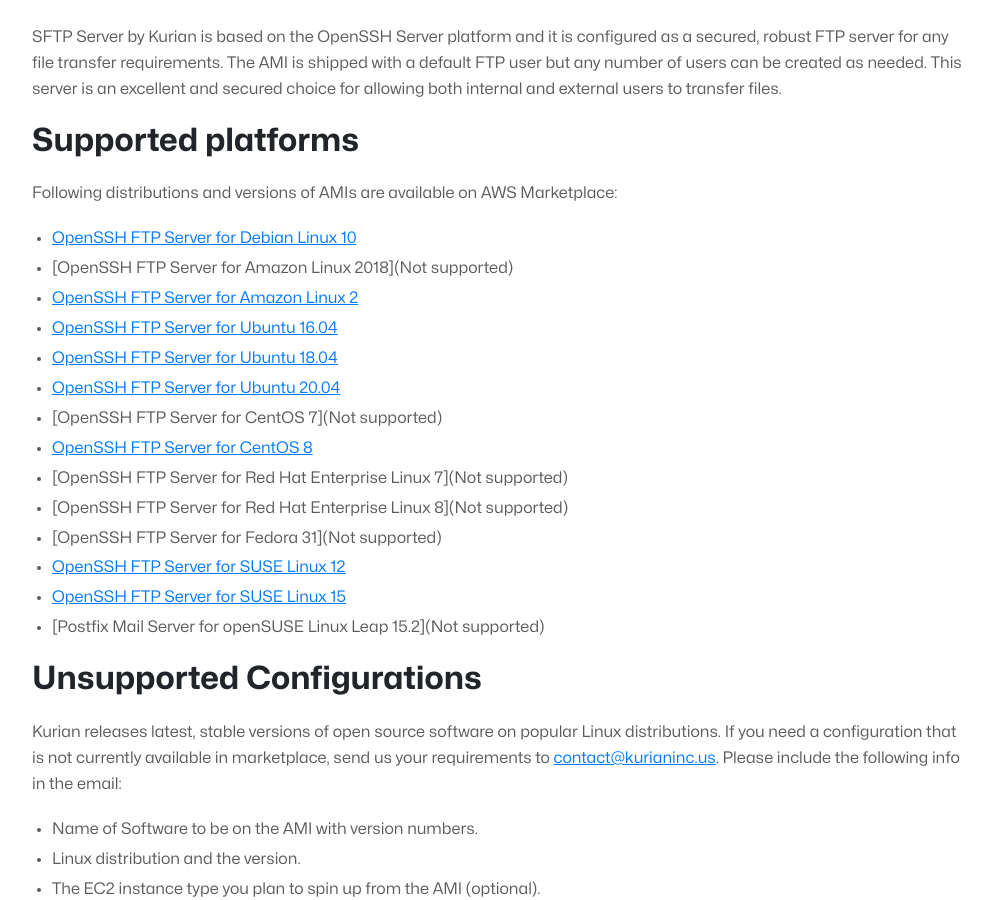
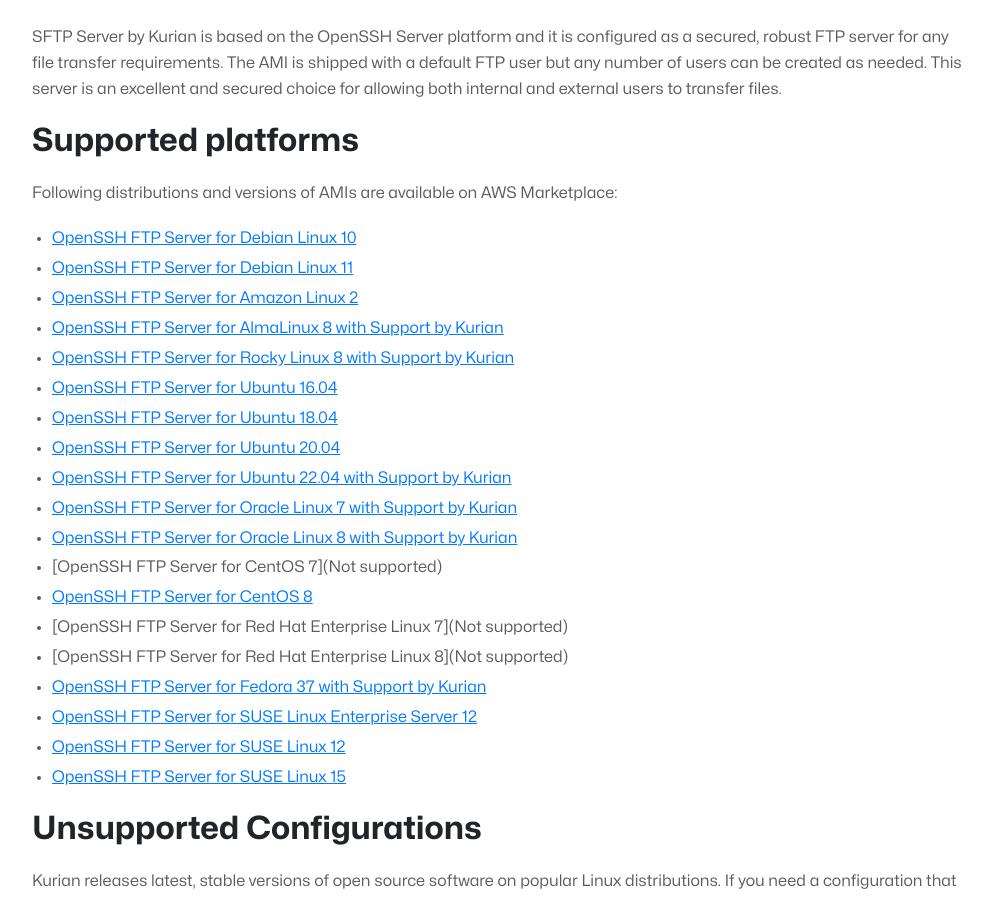
Before and after one commit to kurianinc/kurianinc, a Jekyll site: the page built from _products/openssh-ftp-server.md, in a window 1280 px wide and 900 px high, scrolled down 334 px. Shown: the whole window, without its empty margins (143-1135 px from the left). Built offline with Jekyll 4.4.1, drawn with Linux system fonts in a browser that asks for light colours.

Commit message:
Update openssh-ftp-server.md

```diff
--- a/_products/openssh-ftp-server.md
+++ b/_products/openssh-ftp-server.md
@@ -20,19 +20,24 @@ SFTP Server by Kurian is based on the OpenSSH Server platform and it is configur
 Following distributions and versions of AMIs are available on AWS Marketplace:
 
 *   [OpenSSH FTP Server for Debian Linux 10](https://aws.amazon.com/marketplace/pp/prodview-blolmpx3zihuu?sr=0-1&ref_=beagle&applicationId=AWSMPContessa)
-*   \[OpenSSH FTP Server for Amazon Linux 2018\](Not supported)
+*   [OpenSSH FTP Server for Debian Linux 11](https://aws.amazon.com/marketplace/pp/prodview-dhut24sdbbzxk?sr=0-7&ref_=beagle&applicationId=AWSMPContessa)
 *   [OpenSSH FTP Server for Amazon Linux 2](https://aws.amazon.com/marketplace/pp/prodview-i46dajyqwaawq?sr=0-4&ref_=beagle&applicationId=AWSMPContessa)
+*   [OpenSSH FTP Server for AlmaLinux 8 with Support by Kurian](https://aws.amazon.com/marketplace/pp/prodview-223jwc7ut4nw4?sr=0-10&ref_=beagle&applicationId=AWSMPContessa)
+*   [OpenSSH FTP Server for Rocky Linux 8 with Support by Kurian](https://aws.amazon.com/marketplace/pp/prodview-wianlel3u7tya?sr=0-11&ref_=beagle&applicationId=AWSMPContessa)
 *   [OpenSSH FTP Server for Ubuntu 16.04](https://aws.amazon.com/marketplace/pp/prodview-3fkft5jyqut7y?sr=0-3&ref_=beagle&applicationId=AWSMPContessa)
 *   [OpenSSH FTP Server for Ubuntu 18.04](https://aws.amazon.com/marketplace/pp/prodview-g6zryyv6u3ao4?sr=0-2&ref_=beagle&applicationId=AWSMPContessa)
 *   [OpenSSH FTP Server for Ubuntu 20.04](https://aws.amazon.com/marketplace/pp/prodview-qzjquia3bzra6?sr=0-6&ref_=beagle&applicationId=AWSMPContessa)
+*   [OpenSSH FTP Server for Ubuntu 22.04 with Support by Kurian](https://aws.amazon.com/marketplace/pp/prodview-6ggwgz5zhix7c?sr=0-8&ref_=beagle&applicationId=AWSMPContessa)
+*   [OpenSSH FTP Server for Oracle Linux 7 with Support by Kurian](https://aws.amazon.com/marketplace/pp/prodview-pb7qzat5e4ulg?sr=0-12&ref_=beagle&applicationId=AWSMPContessa)
+*   [OpenSSH FTP Server for Oracle Linux 8 with Support by Kurian](https://aws.amazon.com/marketplace/pp/prodview-mwprjoxngmwwe?sr=0-13&ref_=beagle&applicationId=AWSMPContessa)
 *   \[OpenSSH FTP Server for CentOS 7\](Not supported)
 *   [OpenSSH FTP Server for CentOS 8](https://aws.amazon.com/marketplace/pp/prodview-wru3otqroji5k?sr=0-7&ref_=beagle&applicationId=AWSMPContessa)
 *   \[OpenSSH FTP Server for Red Hat Enterprise Linux 7\](Not supported)
 *   \[OpenSSH FTP Server for Red Hat Enterprise Linux 8\](Not supported)
-*   \[OpenSSH FTP Server for Fedora 31\](Not supported)
+*   [OpenSSH FTP Server for Fedora 37 with Support by Kurian](https://aws.amazon.com/marketplace/pp/prodview-4kddgas7swr4y?sr=0-9&ref_=beagle&applicationId=AWSMPContessa)
+*   [OpenSSH FTP Server for SUSE Linux Enterprise Server 12](https://aws.amazon.com/marketplace/pp/prodview-qyu6ubq7gkglw?sr=0-6&ref_=beagle&applicationId=AWSMPContessa)
 *   [OpenSSH FTP Server for SUSE Linux 12](https://aws.amazon.com/marketplace/pp/prodview-qyu6ubq7gkglw?sr=0-5&ref_=beagle&applicationId=AWSMPContessa)
 *   [OpenSSH FTP Server for SUSE Linux 15](https://aws.amazon.com/marketplace/pp/prodview-zqr4ybm5opjeu?sr=0-1&ref_=beagle&applicationId=AWSMPContessa)
-*   \[Postfix Mail Server for openSUSE Linux Leap 15.2\](Not supported)
 
 [](https://github.com/kurianinc/ami-pub/wiki/OpenSSH-FTP-Server#unsupported-configurations)Unsupported Configurations
 =====================================================================================================================
```
